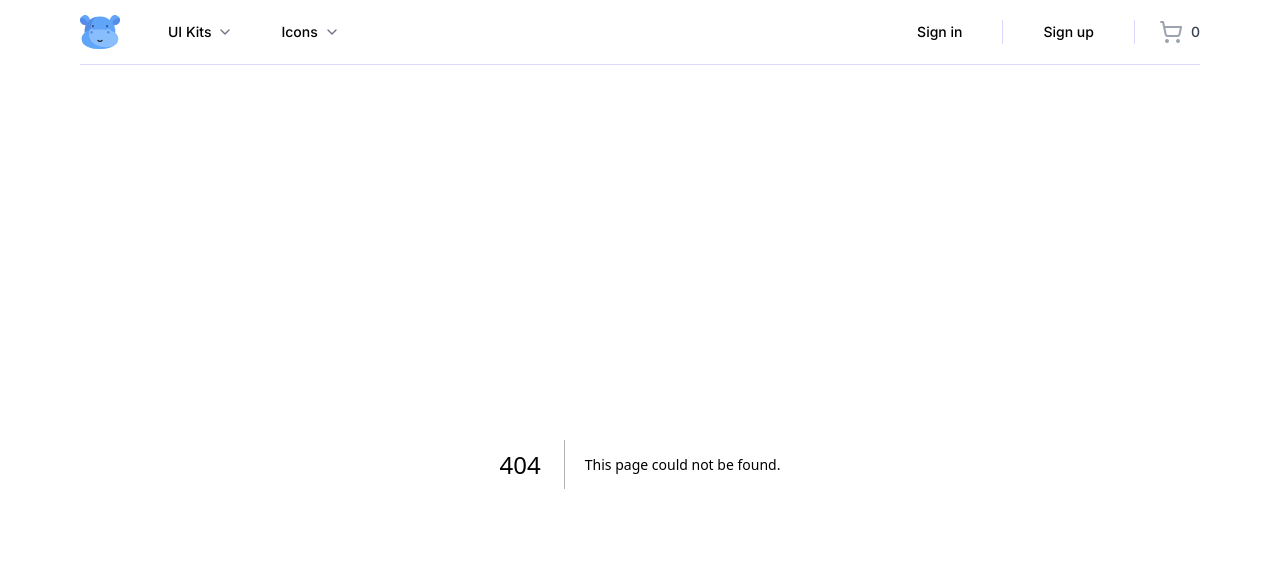
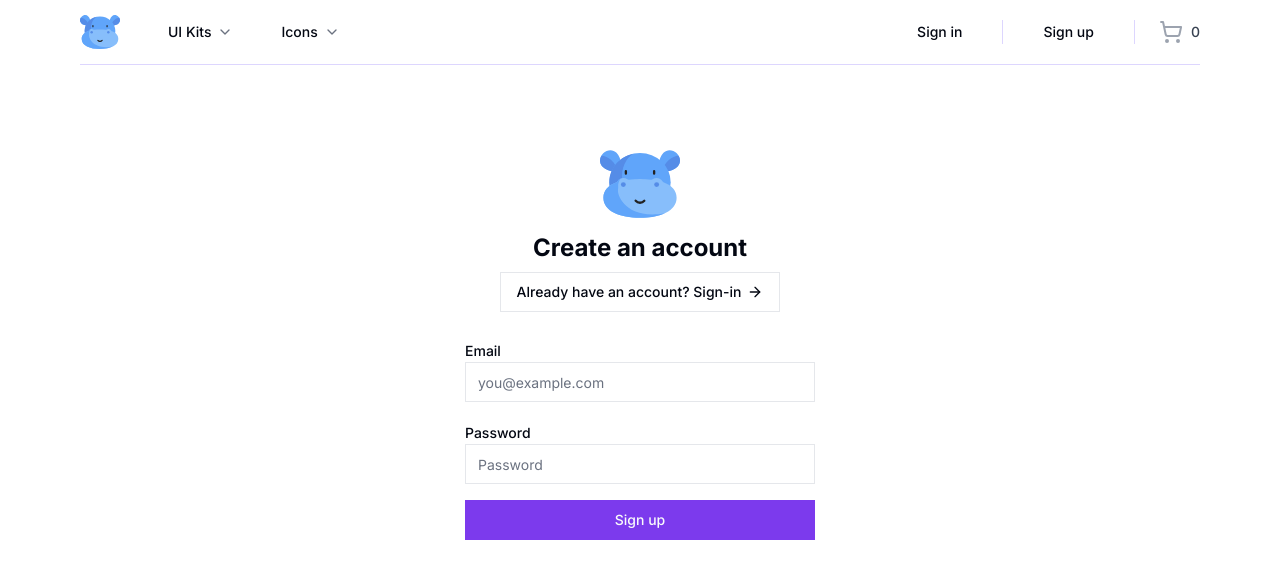
Before and after one commit to RenePung/marketplace_HippoHub, a Next.js app: page /sign-up in a window 1280 px wide. Before the commit this address had no page. Shown: the top 578 px of the page. Built offline with nearby package versions, Linux system fonts and the light colour scheme.

Commit message:
created form ui
installed shadcn label, input implemented them into our form

```diff
--- a/package.json
+++ b/package.json
@@ -13,6 +13,7 @@
     "@payloadcms/db-mongodb": "^1.0.8",
     "@payloadcms/richtext-slate": "^1.2.0",
     "@radix-ui/react-dialog": "^1.0.5",
+    "@radix-ui/react-label": "^2.0.2",
     "@radix-ui/react-separator": "^1.0.3",
     "@radix-ui/react-slot": "^1.0.2",
     "class-variance-authority": "^0.7.0",
--- /dev/null
+++ b/src/app/(auth)/sign-up/page.tsx
@@ -0,0 +1,58 @@
+"use client";
+import { Icons } from "@/components/Icons";
+import { Button, buttonVariants } from "@/components/ui/button";
+import { Input } from "@/components/ui/input";
+import { Label } from "@/components/ui/label";
+import { cn } from "@/lib/utils";
+import { ArrowRight } from "lucide-react";
+import Link from "next/link";
+//******************************************IMPORTS*********************************************
+
+const Page = () => {
+    return (
+        <>
+            <div className="container relative flex pt-20 flex-col items-center justify-center lg:px-0">
+                <div className="mx-auto flex w-full flex-col justify-center space-y-6 sm:w-[350px]">
+                    <div className="flex flex-col items-center space-y-2 text-center">
+                        <Icons.logo className="h-20 w-20" />
+                        <h1 className="text-2xl font-bold">Create an account</h1>
+
+                        <Link href="/sign-in" className={buttonVariants({variant: "outline", className: "gap-1.5"})}>
+                            Already have an account? Sign-in
+                            <ArrowRight className="h-4 w-4" />
+                        </Link>
+                    </div>
+
+                    {/*Email field*/}
+                    <div className="grid gap-6">
+                        <form>
+                            <div className="grid gap-2">
+                                <div className="grid gap-1 py-2">
+                                    <Label htmlFor="email">Email</Label>
+                                    <Input className={cn({
+                                        "focus-visible:ring-red-500": true
+                                    })}
+                                    placeholder="you@example.com" />
+                                </div>
+
+                                {/*Password field*/}
+                                <div className="grid gap-1 py-2">
+                                    <Label htmlFor="password">Password</Label>
+                                    <Input className={cn({
+                                        "focus-visible:ring-red-500": true
+                                    })}
+                                    placeholder="Password" />
+                                </div>
+
+                                <Button>Sign up</Button>
+                            </div>
+                        </form>
+                    </div>
+                </div>
+            </div>
+        </>
+    )
+}
+
+
+export default Page
--- /dev/null
+++ b/src/components/ui/input.tsx
@@ -0,0 +1,25 @@
+import * as React from "react"
+
+import { cn } from "@/lib/utils"
+
+export interface InputProps
+  extends React.InputHTMLAttributes<HTMLInputElement> {}
+
+const Input = React.forwardRef<HTMLInputElement, InputProps>(
+  ({ className, type, ...props }, ref) => {
+    return (
+      <input
+        type={type}
+        className={cn(
+          "flex h-10 w-full rounded-md border border-input bg-background px-3 py-2 text-sm ring-offset-background file:border-0 file:bg-transparent file:text-sm file:font-medium placeholder:text-muted-foreground focus-visible:outline-none focus-visible:ring-2 focus-visible:ring-ring focus-visible:ring-offset-2 disabled:cursor-not-allowed disabled:opacity-50",
+          className
+        )}
+        ref={ref}
+        {...props}
+      />
+    )
+  }
+)
+Input.displayName = "Input"
+
+export { Input }
--- /dev/null
+++ b/src/components/ui/label.tsx
@@ -0,0 +1,26 @@
+"use client"
+
+import * as React from "react"
+import * as LabelPrimitive from "@radix-ui/react-label"
+import { cva, type VariantProps } from "class-variance-authority"
+
+import { cn } from "@/lib/utils"
+
+const labelVariants = cva(
+  "text-sm font-medium leading-none peer-disabled:cursor-not-allowed peer-disabled:opacity-70"
+)
+
+const Label = React.forwardRef<
+  React.ElementRef<typeof LabelPrimitive.Root>,
+  React.ComponentPropsWithoutRef<typeof LabelPrimitive.Root> &
+    VariantProps<typeof labelVariants>
+>(({ className, ...props }, ref) => (
+  <LabelPrimitive.Root
+    ref={ref}
+    className={cn(labelVariants(), className)}
+    {...props}
+  />
+))
+Label.displayName = LabelPrimitive.Root.displayName
+
+export { Label }
```
Also changed, not shown: 1 other file (tests, documents, lock files or other folders).
